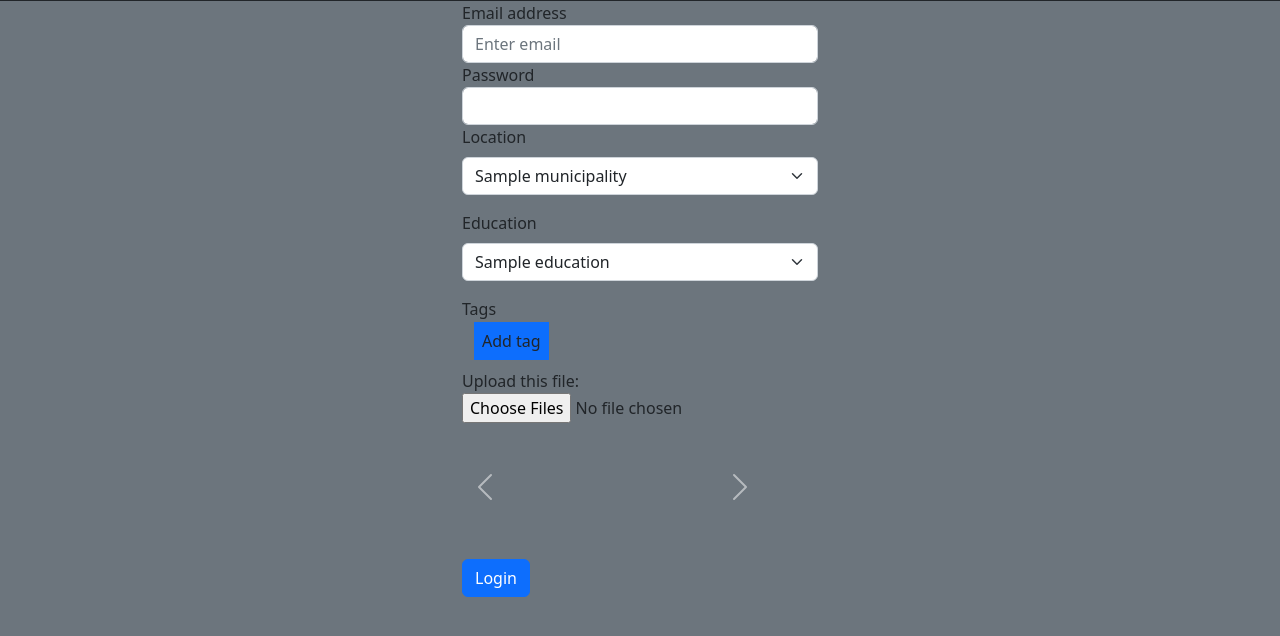
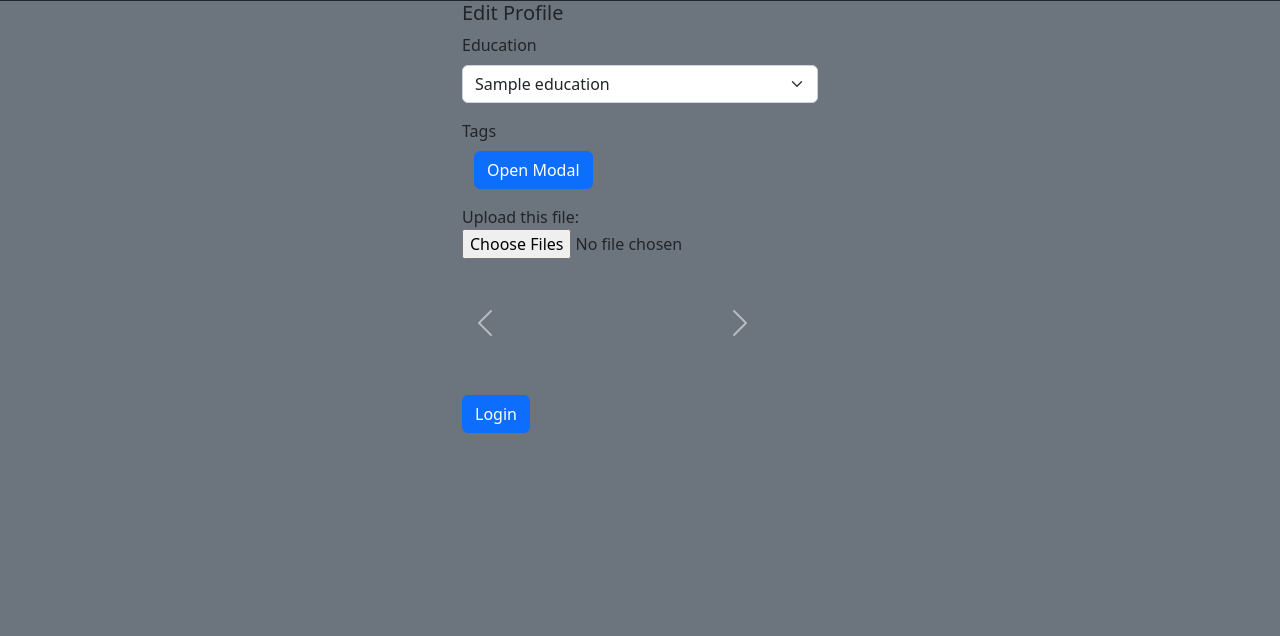
Before and after one commit to NotExenis/Digidate-2024, a PHP site: page /digidate/index.php?page=profile_users_edit in a window 1280 px wide. Shown: the part 55-691 px from the top of the page. Run offline with PHP 8.4, Linux system fonts and the light colour scheme; tables that the repository leaves empty or names only in its code hold one stand-in row (values such as "Sample post"); some libraries are stand-ins or nearby versions.

Commit message:
profile edit, tags aan het werken, foto upload doet het.

```diff
--- a/includes/profile_users_edit.inc.php
+++ b/includes/profile_users_edit.inc.php
@@ -5,17 +5,21 @@ if (isset($_SESSION['notification'])) {
     echo '<p class="text-red-500">' . $_SESSION['notification'] . '</p>';
     unset($_SESSION['notification']);
 }
-$sql_location = "SELECT municipality_name, municipality_id
-                 FROM tbl_municipalities";
-$stmt_location = $db->prepare($sql_location);
-$stmt_location->execute();
+
+
+$sql_user_info = "SELECT * FROM tbl_users WHERE users_id = :user_id";
+$stmt_user_info = $db->prepare($sql_user_info);
+$stmt_user_info->bindParam(":user_id", $_SESSION['users_id']);
+$stmt_user_info->execute();
+$user_info = $stmt_user_info->fetch(PDO::FETCH_ASSOC);
+
 
 $sql_education = "SELECT education_name
                  FROM tbl_education";
 $stmt_education = $db->prepare($sql_education);
 $stmt_education->execute();
 
-$sql_tags = "SELECT tags_title, tags_id
+$sql_tags = "SELECT tags_title, tags_id, tags_color
                  FROM tbl_tags";
 $stmt_tags = $db->prepare($sql_tags);
 $stmt_tags->execute();
@@ -25,6 +29,7 @@ $stmt_usertags = $db->prepare($sql_usertags);
 $stmt_usertags->bindParam(":user_id", $_SESSION['users_id']);
 $stmt_usertags->execute();
 $usertags = $stmt_usertags->fetchAll(PDO::FETCH_ASSOC);
+
 
 $sql_images = "SELECT * FROM tbl_images WHERE images_user_id = :user_id";
 $stmt_images = $db->prepare($sql_images);
@@ -37,8 +42,30 @@ $stmt_user_education->bindParam(":user_id", $_SESSION['users_id']);
 $stmt_user_education->execute();
 ?>
 <script>
+
+    document.addEventListener('DOMContentLoaded', function() {
+        // Get the button element
+        var openModalButton = document.getElementById('openModalButton');
+
+        // Add a click event listener to the button
+        openModalButton.addEventListener('click', function() {
+            // Use jQuery to trigger the modal display
+            $('#tags_modal').modal('show');
+        });
+
+        // Get the close buttons within the modal
+        var modalCloseButtons = document.querySelectorAll('#tags_modal .btn-close, #tags_modal [data-bs-dismiss="modal"]');
+
+        // Add click event listeners to each close button
+        modalCloseButtons.forEach(function(button) {
+            button.addEventListener('click', function() {
+                // Use jQuery to close the modal
+                $('#tags_modal').modal('hide');
+            });
+        });
+    });
+
     $(document).ready(function() {
-        $("#tag_modal").hide();
         $("#image").on("change", function() {
             if ($("#image")[0].files.length > 5) {
                 alert("You can select only 5 images");
@@ -46,71 +73,34 @@ $stmt_user_education->execute();
             }
         });
     });
-    $("#add_tag").on("click", function() {
-        $("#tag_modal").show(); // Show the tag_modal div when add_tag button is clicked
-    });
-    $('#close').on('click', function() {
-        $('#error').hide();
-    });
 
-    const element = document.getElementById("add_tag");
-    element.addEventListener("click", myFunction);
+    function toggleTagSelection(tagId) {
+        prompt(tagId);
+        var badge = document.querySelector('[data-tag-id="' + tagId + '"]');
+        var isChosen = badge.querySelector('.bg-success') !== null;
 
-    function myFunction() {
-        document.getElementById("tag_modal").innerHTML = "multiFormTags()";
+        if (isChosen) {
+            // If tag is already chosen, remove it
+            badge.querySelector('.bg-success').remove();
+        } else {
+            // If tag is not chosen, add it
+            badge.innerHTML += '<span class="badge bg-success">Chosen</span>';
+        }
     }
+
 </script>
 
-<?php
-?>
-<div id="tag_modal"></div>
-
-<div class="container">
-    <div class="row">
-        <div class="col-sm">
-
-        </div>
-        <div class="col-sm">
-            <form method="POST" enctype="multipart/form-data" action="php/photo_upload.php">
-                <div class="form-group">
-                    <label for="exampleInputEmail1">Email address</label>
-                    <input type="email" class="form-control" name="email" placeholder="Enter email" >
-                </div>
-                <div class="form-group">
-                    <label for="exampleInputPassword1">Password</label>
-                        <input type="password" class="form-control" id="password" name="password" >
-                </div>
-                <div class="mb-3">
-                    <label for="location" class="form-label">Location</label>
-                    <select class="form-select" name="language">
-                        <?php foreach ($stmt_location->fetchAll(PDO::FETCH_ASSOC) as $location) { ?>
-                            <option value="<?=$location['municipality_id']?>"><?= $location['municipality_name'] ?></option>
-                        <?php } ?>
-                    </select>
-                </div>
-                <?php //fix dit nog aub ?>
-                <div class="mb-3">
-                    <label for="education" class="form-label">Education</label>
-                    <select class="form-select" name="education" >
-                        <?php foreach($stmt_education as $education){
-
-                            if($education['education_name'] == $stmt_user_education->fetch()) {
-                                ?>
-                                <option disabled><?= $education['education_name']?></option>
-
-                                <?php
-                            } else {
-                                ?>
-                                <option><?= $education['education_name']?></option>
-
-                                <?php
-                            }
-                            ?>
-                        <?php } ?>
-                    </select>
-                </div>
-                <div class="mb-3">
-                    <label for="education" class="form-label">Tags</label>
+<!-- Modal -->
+<div class="modal fade" id="tags_modal" tabindex="-1" aria-labelledby="tags_modal_label" aria-hidden="true">
+    <div class="modal-dialog">
+        <div class="modal-content">
+            <div class="modal-header">
+                <h5 class="modal-title" id="exampleModalLabel">Add Tags</h5>
+                <button type="button" class="btn-close" data-bs-dismiss="modal" aria-label="Close"></button>
+            </div>
+            <div class="modal-body">
+                <form>
+                    <label for="Tags" class="form-label">Chosen Tags</label>
                     <div class="container">
                         <?php foreach($usertags as $tags){
                             $color = isset($tags["tags_color"]) ? $tags["tags_color"] : "blue";
@@ -119,7 +109,84 @@ $stmt_user_education->execute();
                         </span>
                         <?php }
                         ?>
-                        <badge id="add_tag" class="bi bi-plus bg-primary p-2 badge-clickable" onclick="">Add tag</badge>
+                    </div>
+                    <hr class="rounded">
+                    <div class="container">
+                        <?php foreach($stmt_tags->fetchAll(PDO::FETCH_ASSOC) as $tags){
+                            $color = isset($tags["tags_color"]) ? $tags["tags_color"] : "blue";
+                            $tagId = $tags['tags_id'];
+                            $tagChosen = false; // Initialize as false
+
+                            // Check if the current tag ID exists in the user's chosen tags
+                            foreach ($usertags as $usertag) {
+                                if ($usertag['tags_id'] == $tagId) {
+                                    $tagChosen = true;
+                                    break; // If found, no need to continue searching
+                                }
+                            }
+                            if(!$tagChosen) {
+                                ?>
+                                <span class="badge rounded-fill badge-clickable" style="background-color: <?= $color ?>" onclick="toggleTagSelection(<?= $tagId ?>)"><?= $tags['tags_title'] ?></span>
+                                <input type="checkbox" hidden name="tags[]" value="<?= $tagId ?>" ><?= $tagId ?>
+                                <?php
+                                 }  ?>
+                        <?php }
+                        ?>
+                    </div>
+                </form>
+            </div>
+            <div class="modal-footer">
+                <button type="button" class="btn btn-secondary" data-bs-dismiss="modal">Close</button>
+                <button type="button" class="btn btn-primary">Save changes</button>
+            </div>
+        </div>
+    </div>
+</div>
+
+<div class="container">
+    <div class="row">
+        <div class="col-sm">
+        </div>
+        <div class="col-sm">
+
+            <h5>Edit Profile</h5>
+            <h5><?= $user_info['users_username'] ?></h5>
+
+            <form method="POST" enctype="multipart/form-data" action="php/photo_upload.php">
+
+                <?php //fix dit nog aub ?>
+                <div class="mb-3">
+                    <label for="education" class="form-label">Education</label>
+                    <select class="form-select" name="education" >
+                        <?php foreach ($stmt_education->fetchAll(PDO::FETCH_ASSOC) as $education) {
+
+                            if($stmt_user_education->fetch() == $education['education_name']) {
+                                ?>
+                                <option disabled><?= $education['education_name']?></option>
+                                <?php
+                            } else {
+                                ?>
+                                <option><?= $education['education_name']?></option>
+                                <?php
+                            }
+                            ?>
+                        <?php } ?>
+                    </select>
+                </div>
+                <div class="mb-3">
+                    <label for="Tags" class="form-label">Tags</label>
+                    <div class="container">
+                        <?php foreach($usertags as $tags){
+                            $color = isset($tags["tags_color"]) ? $tags["tags_color"] : "blue";
+                            ?>
+                            <span class="badge rounded-fill badge-clickable" style="background-color: <?= $color ?>"><?= $tags['tags_title'] ?>
+                        </span>
+                        <?php }
+                        ?>
+
+                        <button type="button" class="btn btn-primary" id="openModalButton">
+                            Open Modal
+                        </button>
                     </div>
                     </select>
                 </div>
```
Also changed, not shown: php/CRUD/user_crud.php (+20 -6 lines).
